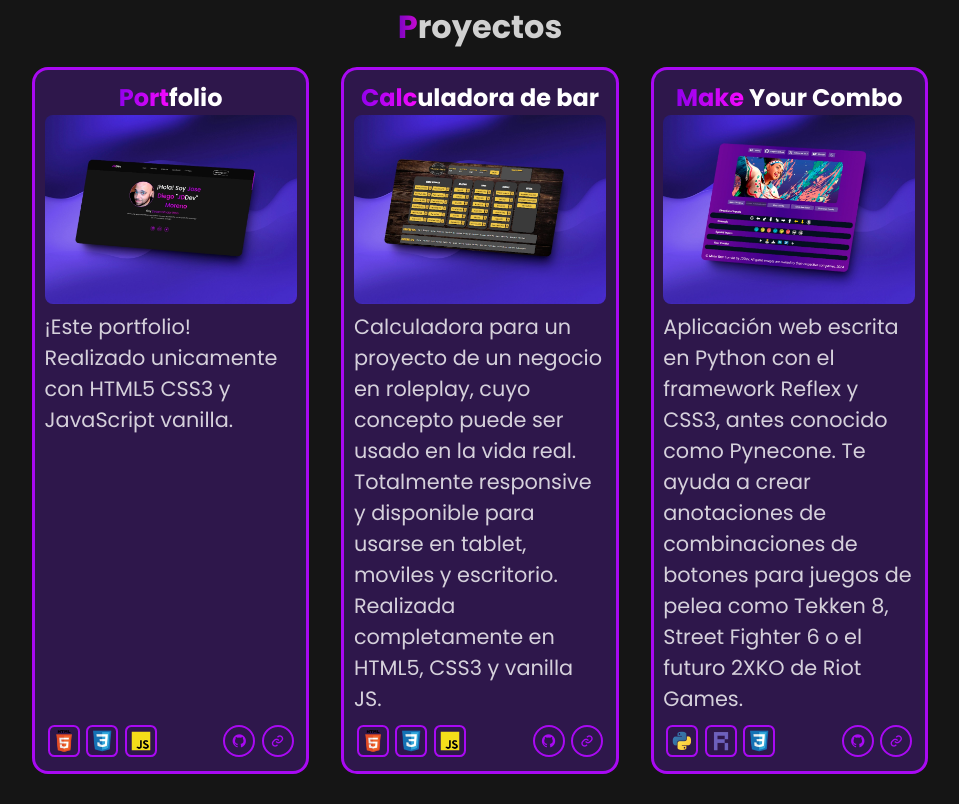
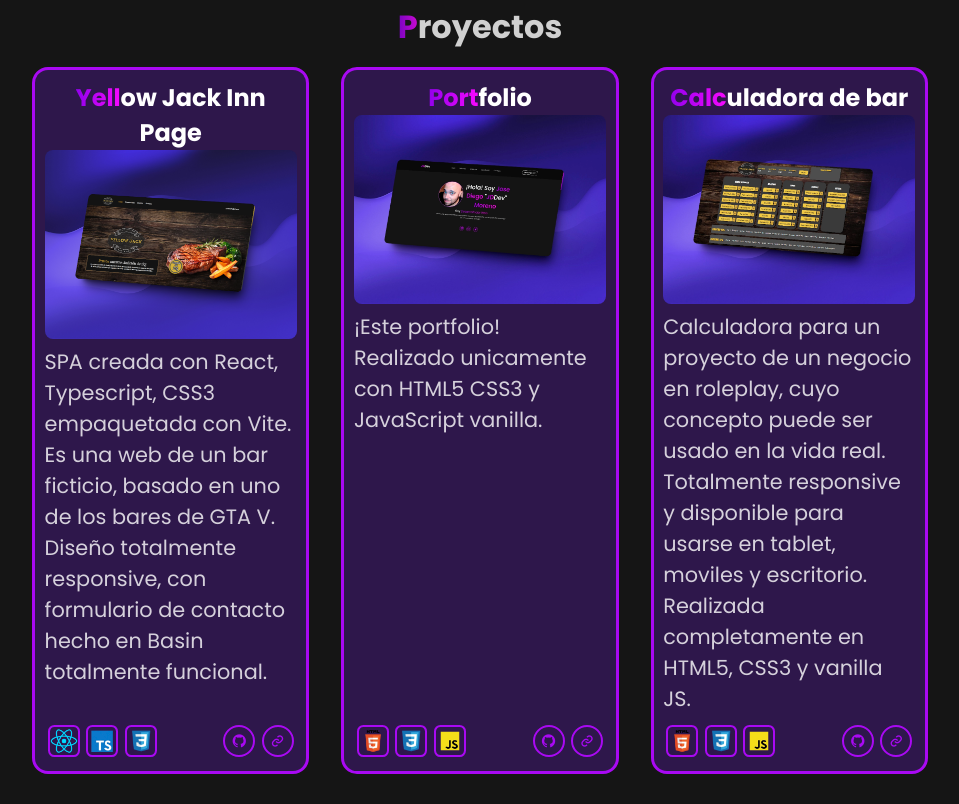
Before and after one commit to JDDev7/jddev_portfolio, a plain HTML site: page index.html in a window 1280 px wide. Shown: the part 941-1745 px from the top of the page, without its empty margins (160-1119 px from the left). Drawn offline with nearby package versions, Linux system fonts and the light colour scheme.

Commit message:
Added Yellow Jack project

```diff
--- a/index.html
+++ b/index.html
@@ -70,6 +70,24 @@
     <section id="projects">
       <h1 class="header"><span>P</span>royectos</h1>
       <div class="projects-container">
+        <div class="box">
+          <div class="box-text-img">
+          <h1><span>Yell</span>ow Jack Inn Page</h1>
+          <img class="width-max"  src="assets/yellowjack_web.webp" alt="">
+          <p>SPA creada con React, Typescript, CSS3 empaquetada con Vite. Es una web de un bar ficticio, basado en uno de los bares de GTA V. Diseño totalmente responsive, con formulario de contacto hecho en Basin totalmente funcional.</p>
+        </div>
+          <div class="btn-box-small">
+            <div class="stack-icons-60">
+              <img src="assets/react.webp" alt="">
+              <img src="assets/typescript.webp" alt="">
+              <img src="assets/css3.webp" alt="">
+            </div>
+            <div class="social-icons-small-40">
+                <a href="https://github.com/JDDev7/yellowjack-react-site" target="_blank" rel="noopener noreferrer"><i class='bx bxl-github app-btn'></i></a>
+                <a href="https://yellowjack-jddev.netlify.app" target="_blank" rel="noopener noreferrer"><i class='bx bx-link app-btn'></i></a>
+              </div>
+         </div>
+        </div>
         <div class="box">
           <div class="box-text-img">
             <h1><span>Port</span>folio</h1>
@@ -158,6 +176,7 @@
               </div>
          </div>
         </div>
+
       </div>
 
     </section>
```
Also changed, not shown: assets/react.webp (added), assets/typescript.webp (added), assets/yellowjack_web.webp (added).
